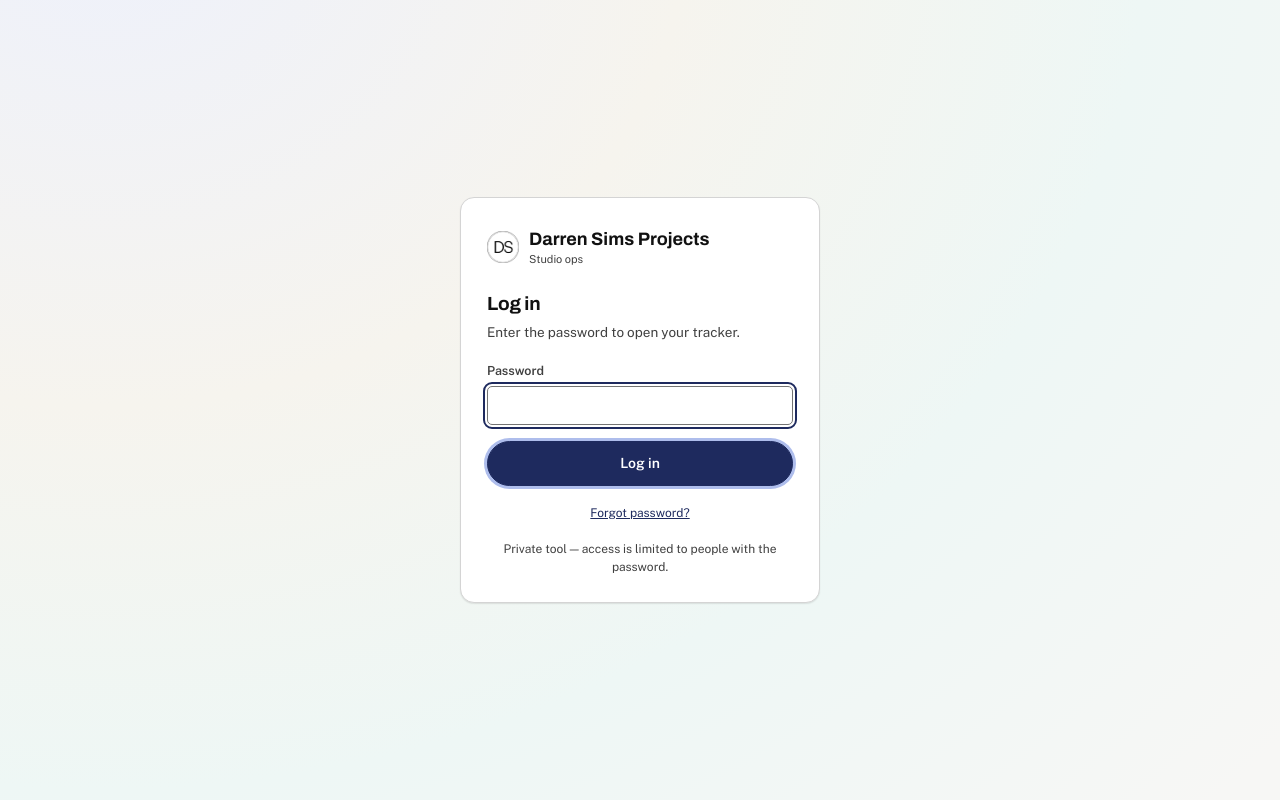
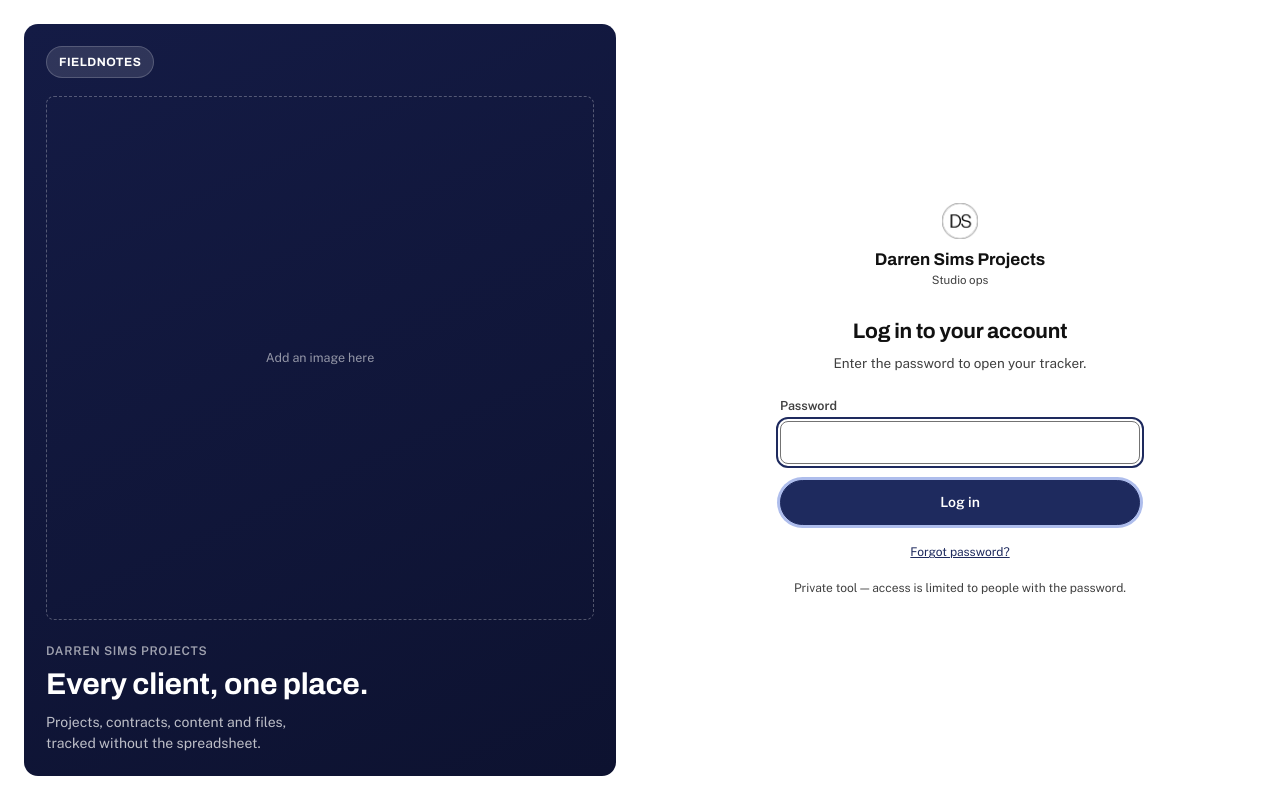
Before and after one commit to Darren-Sims/fieldnotes-app, a website: page public/login.html in a window 1280 px wide. Drawn offline with nearby package versions, Linux system fonts and the light colour scheme.

Commit message:
Restyle login page as a split screen with a promo panel

```diff
--- a/public/login.html
+++ b/public/login.html
@@ -64,21 +64,14 @@
   body {
     margin: 0;
     min-height: 100vh;
-    background: var(--hero-wash, var(--ground));
+    background: var(--surface);
     color: var(--text-primary);
     font-family: var(--font-body);
     font-size: 15px;
     line-height: 1.5;
     -webkit-font-smoothing: antialiased;
-    display: flex;
-    align-items: center;
-    justify-content: center;
-    padding: 24px;
   }
-  @media (prefers-color-scheme: dark) {
-    :root:not([data-theme="light"]) body { background: var(--ground); }
-  }
-  h1 { font-family: var(--font-display); margin: 0; letter-spacing: -0.01em; }
+  h1, h2 { font-family: var(--font-display); margin: 0; letter-spacing: -0.01em; }
   p { margin: 0; }
   a { color: var(--accent); }
   button { font: inherit; color: inherit; }
@@ -93,39 +86,87 @@
     *, *::before, *::after { animation-duration: 0.001ms !important; transition-duration: 0.001ms !important; }
   }
 
+  /* ---------- Split shell ---------- */
+  .login-shell { display: flex; min-height: 100vh; }
+
+  .promo-panel { flex: 1 1 50%; padding: 24px; display: flex; }
+  .promo-card {
+    flex: 1;
+    position: relative;
+    overflow: hidden;
+    border-radius: var(--radius-lg);
+    background: linear-gradient(155deg, #141b45 0%, #0d1230 100%);
+    color: #ffffff;
+    padding: 22px;
+    display: flex;
+    flex-direction: column;
+    min-height: 520px;
+  }
+  .promo-tag {
+    align-self: flex-start;
+    font-family: var(--font-display);
+    font-size: 12px;
+    font-weight: 700;
+    letter-spacing: 0.04em;
+    background: rgba(255,255,255,0.12);
+    border: 1px solid rgba(255,255,255,0.18);
+    color: #ffffff;
+    padding: 6px 12px;
+    border-radius: var(--radius-pill);
+  }
+  .promo-image-slot {
+    flex: 1;
+    margin-top: 18px;
+    border: 1.5px dashed rgba(255,255,255,0.28);
+    border-radius: var(--radius-md);
+    display: flex;
+    align-items: center;
+    justify-content: center;
+    color: rgba(255,255,255,0.55);
+    font-size: 12.5px;
+    text-align: center;
+    padding: 20px;
+  }
+  .promo-copy { margin-top: 22px; }
+  .promo-eyebrow { font-size: 12px; text-transform: uppercase; letter-spacing: 0.06em; color: rgba(255,255,255,0.6); margin-bottom: 8px; font-weight: 600; }
+  .promo-headline { font-size: 30px; line-height: 1.12; color: #ffffff; }
+  .promo-sub { color: rgba(255,255,255,0.72); font-size: 14px; margin-top: 10px; max-width: 34ch; }
+
+  @media (max-width: 900px) { .promo-panel { display: none; } }
+
+  .login-panel { flex: 1 1 50%; display: flex; align-items: center; justify-content: center; padding: 24px; }
+
   .card {
     width: 100%;
     max-width: 360px;
-    background: var(--surface);
-    border: 1px solid var(--border);
-    border-radius: var(--radius-lg);
-    box-shadow: var(--surface-raised-shadow);
-    padding: 28px 26px 26px;
+    text-align: center;
   }
   .brand {
     display: flex;
+    flex-direction: column;
     align-items: center;
-    gap: 10px;
-    margin-bottom: 22px;
+    gap: 8px;
+    margin-bottom: 26px;
   }
   .brand-mark {
-    width: 32px; height: 32px;
+    width: 36px; height: 36px;
     display: grid; place-items: center;
     flex: none;
   }
   .brand-mark img, .brand-mark picture { width: 100%; height: 100%; object-fit: contain; display: block; }
-  .brand-name { font-family: var(--font-display); font-weight: 700; font-size: 18px; }
-  .brand-sub { font-size: 11px; color: var(--text-secondary); margin-top: -2px; }
+  .brand-name { font-family: var(--font-display); font-weight: 700; font-size: 17px; }
+  .brand-sub { font-size: 11.5px; color: var(--text-secondary); }
 
-  h1.title { font-size: 19px; margin-bottom: 4px; }
-  .lede { color: var(--text-secondary); font-size: 13.5px; margin-bottom: 20px; }
+  h1.title { font-size: 21px; margin-bottom: 6px; }
+  .lede { color: var(--text-secondary); font-size: 13.5px; margin-bottom: 24px; }
+  .field, .error, .foot-note { text-align: left; }
 
   .field { margin-bottom: 16px; }
   label { display: block; font-size: 12.5px; font-weight: 600; margin-bottom: 5px; color: var(--text-secondary); }
   input[type="password"] {
     width: 100%;
-    padding: 10px 11px;
-    border-radius: var(--radius-sm);
+    padding: 12px 13px;
+    border-radius: var(--radius-md);
     border: 1px solid var(--border-interactive);
     background: var(--surface);
     color: var(--text-primary);
@@ -163,7 +204,21 @@
 </style>
 </head>
 <body>
-  <main class="card">
+  <div class="login-shell">
+    <aside class="promo-panel" aria-hidden="true">
+      <div class="promo-card">
+        <span class="promo-tag">FIELDNOTES</span>
+        <div class="promo-image-slot">Add an image here</div>
+        <div class="promo-copy">
+          <div class="promo-eyebrow">Darren Sims Projects</div>
+          <h2 class="promo-headline">Every client, one place.</h2>
+          <p class="promo-sub">Projects, contracts, content and files, tracked without the spreadsheet.</p>
+        </div>
+      </div>
+    </aside>
+
+    <main class="login-panel">
+      <div class="card">
         <div class="brand">
           <div class="brand-mark" aria-hidden="true"><picture><source srcset="/logo-dark.png" media="(prefers-color-scheme: dark)"><img src="/logo.png" alt=""></picture></div>
           <div>
@@ -172,7 +227,7 @@
           </div>
         </div>
 
-    <h1 class="title">Log in</h1>
+        <h1 class="title">Log in to your account</h1>
         <p class="lede">Enter the password to open your tracker.</p>
 
         <div class="error" id="loginError" role="alert" data-show="0">
@@ -190,7 +245,9 @@
 
         <p class="foot-note"><a href="/forgot-password">Forgot password?</a></p>
         <p class="foot-note">Private tool — access is limited to people with the password.</p>
+      </div>
     </main>
+  </div>
 
   <script>
     (function () {
```
Lines whose indentation alone changed are shown as unchanged.
